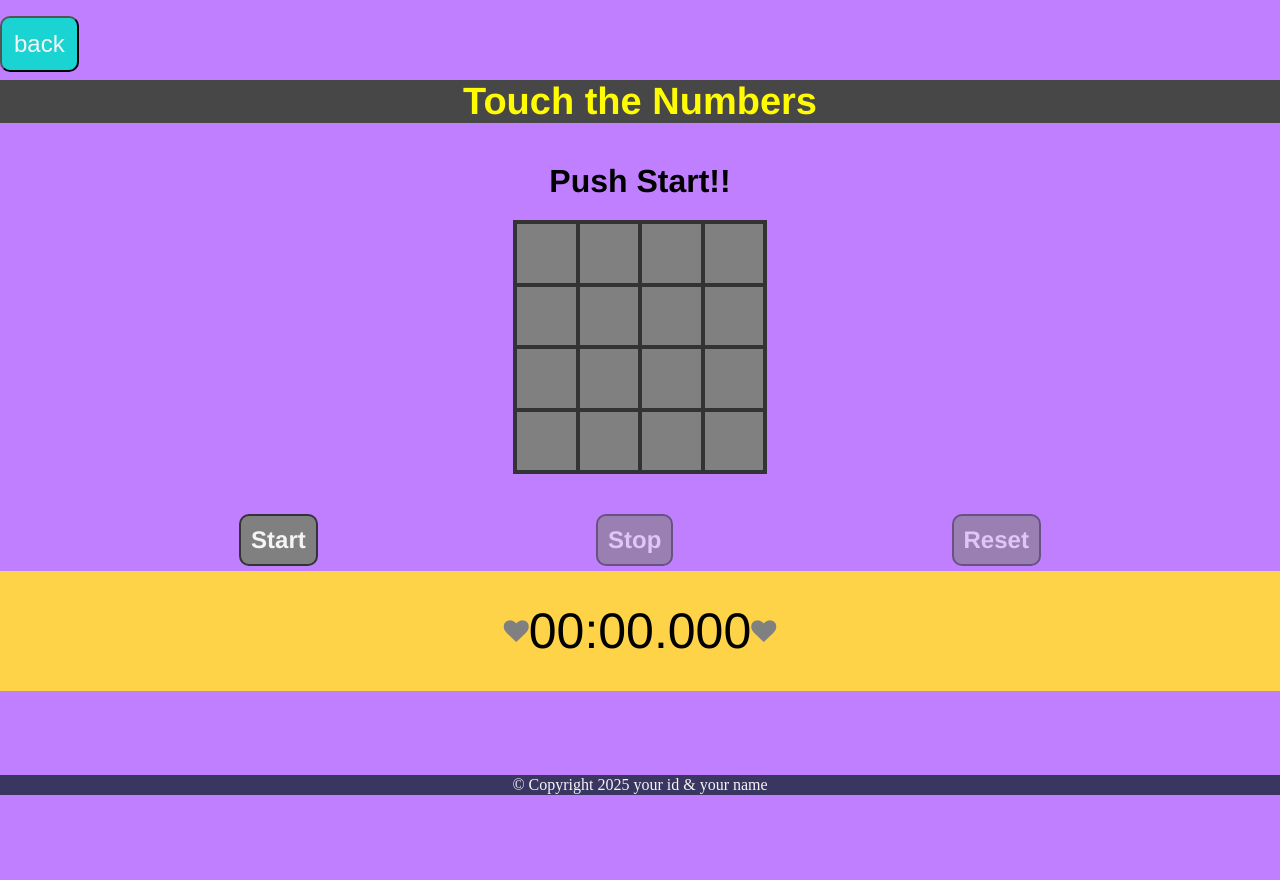
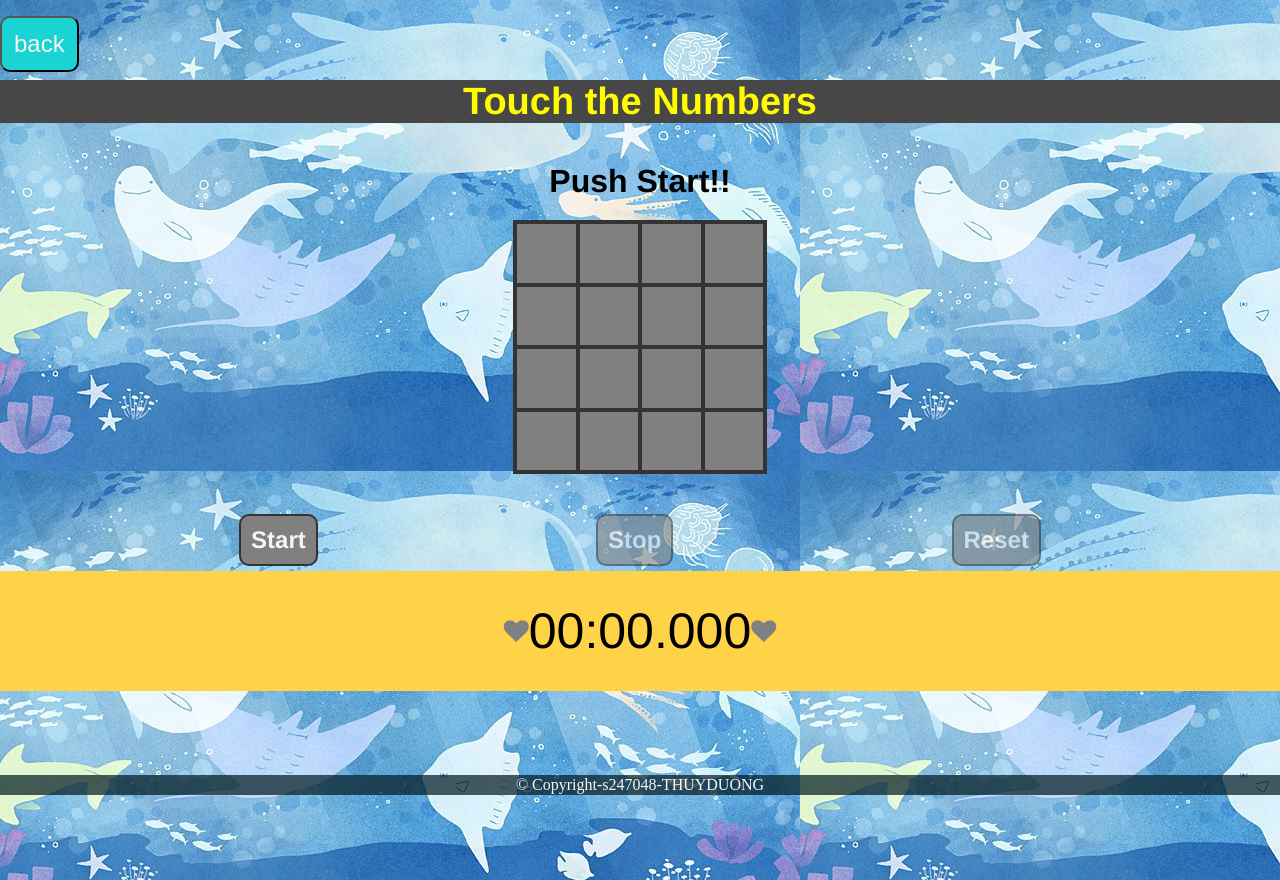
Before and after one commit to Dun229/mobileapp2, a plain HTML site: page touch_thenumber/touch_the_numbers.html in a window 1280 px wide. Drawn offline with nearby package versions, Linux system fonts and the light colour scheme.

Commit message:
Add files via upload

```diff
--- a/touch_thenumber/css/touch_the_numbers.css
+++ b/touch_thenumber/css/touch_the_numbers.css
@@ -20,7 +20,8 @@ body{
   Meiryo,
   sans-serif;
   /* background: rgb(233, 168, 227); */
-  background: #bf7fff;
+  /*background: #bf7fff;*/
+  background-image: url(../img/xanhduong.jpg);
   overflow: hidden;
 }
 
--- a/touch_thenumber/touch_the_numbers.html
+++ b/touch_thenumber/touch_the_numbers.html
@@ -65,7 +65,7 @@
 
   <!-- フッター -->
   <footer>
-    <p>© Copyright 2025 your id & your name</p>
+    <p>© Copyright-s247048-THUYDUONG</p>
   </footer>
 
   <!-- jQueryを使用（しよう）する。 -->
```
Also changed, not shown: touch_thenumber/img/xanhduong.jpg (added).
